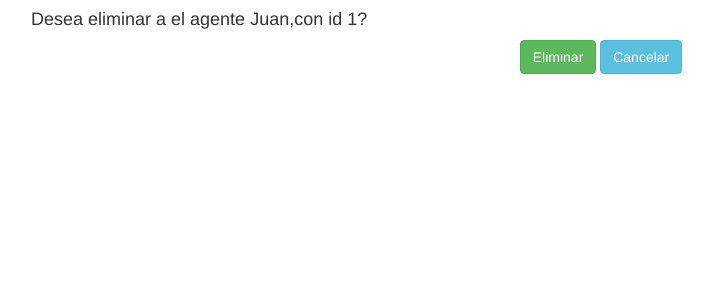
After one commit to gonzalogabriel3/sistemaPasajes, a Django app: page /pasajes/bajaAgente/1/ in a window 1280 px wide. The commit adds this page. Shown: the top 300 px of the page, without its empty margins (39-752 px from the left). Run offline with Django 3.2, Linux system fonts and the light colour scheme; data comes from the database, SQL or seed files in the repository; both versions use the stored data as it was after the commit; some libraries are stand-ins or nearby versions.

Commit message:
agrego eliminacion de agente

```diff
--- /dev/null
+++ b/pasajes/templates/confirmaciones/eliminar.html
@@ -0,0 +1,16 @@
+{% extends "plantillaBase.html" %}
+
+{% block contenido %}
+
+	<h4>Desea eliminar a {{texto}}</h4>
+	<center>
+	<form method="POST">
+		{% csrf_token %}
+
+		<input type="submit" value="Eliminar" class="btn btn-success">
+		<a href="{% url 'agente' %}"  class="btn btn-info">Cancelar</a>
+
+	</form>
+	</center>
+
+{% endblock %}
--- a/pasajes/templates/index.html
+++ b/pasajes/templates/index.html
@@ -1,13 +1,13 @@
 {% extends "plantillaBase.html" %}
 
 {% block contenido %}
-	<center><h2 style="color:grey">Inicio</h2></center>
+	<center><h2 style="color:#16a795">Inicio</h2>
 	<br>
 	<a href="agente" class="btn btn-primary">Menu agentes</a>
 	<a href="localidad" class="btn btn-primary">Menu localidades</a>
 	<a href="familiar" class="btn btn-primary">Menu familiares</a>
 	<a href="empresa" class="btn btn-primary">Menu empresas</a>
 	<a href="pasaje" class="btn btn-primary">Menu pasajes</a>
-
+	</center>
 
 {% endblock %}
--- a/pasajes/templates/indexAgente.html
+++ b/pasajes/templates/indexAgente.html
@@ -25,8 +25,8 @@
 	        	<td>{{ agen.fecha_nacimiento }}</td>
 	        	<td>{{ agen.id_localidad.nombre }}</td>
 	        	<td>
-	        		<a href="{% url 'modificacionAgente' agen.id %}" class="btn btn-warning"><span class="glyphicon glyphicon-edit"></span> Editar</a>
-	        		<a class="btn btn-danger"><span class="glyphicon glyphicon-trash"></span> Eliminar</a>
+	        		<a href="{% url 'modificacionAgente' agen.id %}" class="btn btn-warning"><span class="glyphicon glyphicon-edit"></span>Editar</a>
+	        		<a href="{% url 'bajaAgente' agen.id %}" class="btn btn-danger"><span class="glyphicon glyphicon-trash"></span> Eliminar</a>
 	        	</td>
 	    	</tr>
 	    {% endfor %}
--- a/pasajes/urls.py
+++ b/pasajes/urls.py
@@ -13,6 +13,7 @@ urlpatterns = [
     ####Formularios#####
     path('altaAgente', views.altaAgente, name='altaAgente'),
     path('modificacionAgente/<int:idAgente>/', views.modificacionAgente, name='modificacionAgente'),
+    path('bajaAgente/<int:idAgente>/', views.bajaAgente, name='bajaAgente'),
 
 
 ]
--- a/pasajes/views.py
+++ b/pasajes/views.py
@@ -106,3 +106,7 @@ def bajaAgente(request,idAgente):
 	if(request.method=="POST"):
 		agente.delete()
 		return redirect('agente')
+
+	texto="el agente "+agente.nombre+",con id "+str(agente.id)+"?"
+
+	return render(request,'confirmaciones/eliminar.html',{'texto':texto})
```
Also changed, not shown: db.sqlite3.
